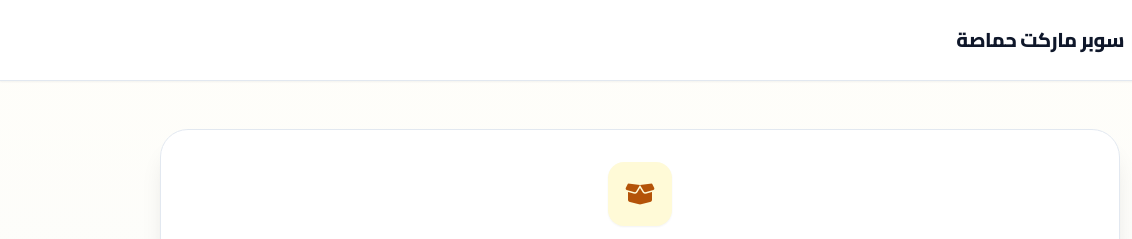
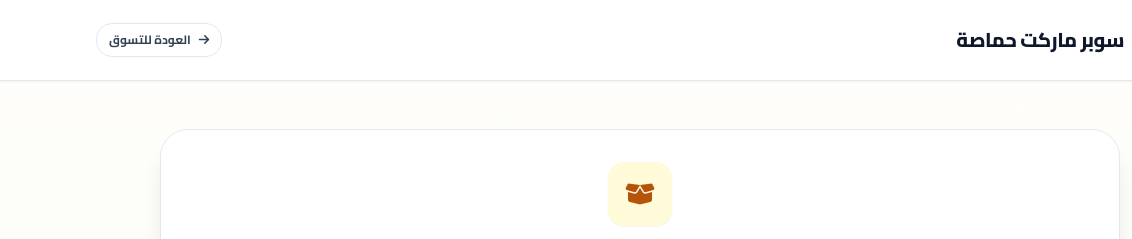
Before and after one commit to maarkeet/hamahsa, a website: page track-order.html in a window 1280 px wide. Shown: the top 239 px of the page, 0-1132 px from the left. Drawn offline with nearby package versions, Linux system fonts and the light colour scheme.

Commit message:
Update track-order.html

```diff
--- a/track-order.html
+++ b/track-order.html
@@ -29,6 +29,11 @@
           </div>
         </a>
       </div>
+       <div class="flex items-center gap-2">
+        <a href="index.html" class="inline-flex items-center gap-2 rounded-2xl border border-slate-200 bg-white px-3 py-2 text-xs font-bold text-slate-700 hover:bg-slate-50 transition-all">
+          <i class="fa-solid fa-arrow-right"></i>
+          <span>العودة للتسوق</span>
+        </a>
 
       </div>
     </div>
```
